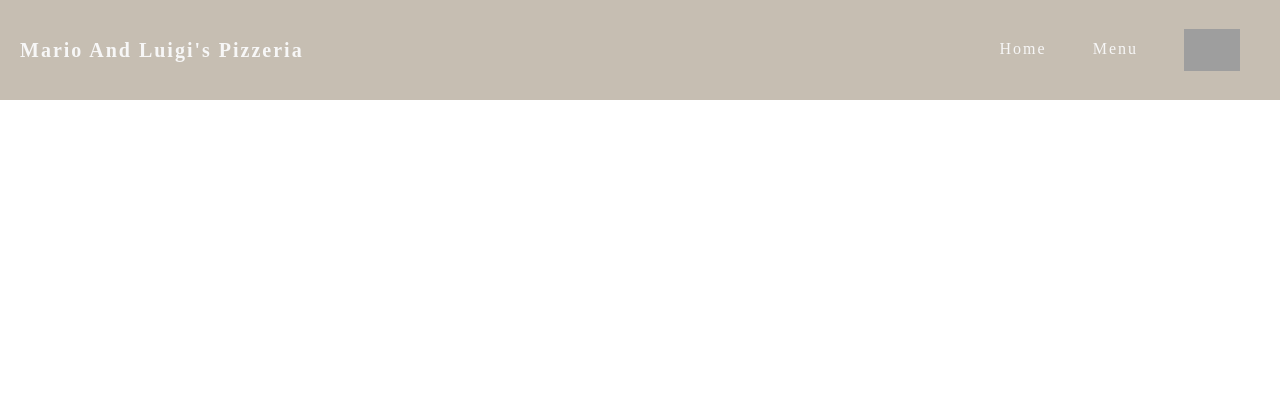
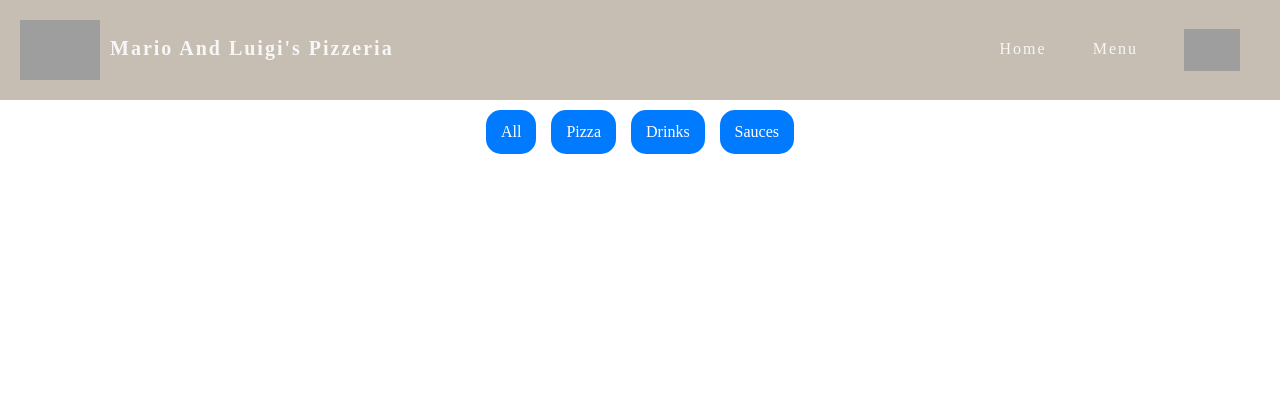
Before and after one commit to aleksandrxxv/Mario-And-Luigis-Pizzeria, a Flask app: page /menu in a window 1280 px wide. Shown: the top 420 px of the page. Before the commit the page ends 100 px from the top, so only its background shows below. Run offline with Flask 3, Linux system fonts and the light colour scheme; data that the repository does not hold is empty; some web fonts are replaced; grey boxes are pictures that could not be loaded.

Commit message:
Animations and a selector bar for products

```diff
--- a/app.py
+++ b/app.py
@@ -53,6 +53,15 @@ def index():
 def menu():
     all_items = MenuItem.query.all()
     return render_template('menu.html', items = all_items)
+
+@app.route('/menu/<type>')
+def menu_filter(type):
+    if type == "":
+        all_items = MenuItem.query.all()
+        return render_template('menu.html', items = all_items)
+    else:
+        filtered_items = MenuItem.query.filter_by(ItemType = type).all()
+        return render_template('menu.html', items = filtered_items)
 
 @app.route('/addtocart', methods = ['POST'])
 def addtocart():
--- a/static/style.css
+++ b/static/style.css
@@ -107,9 +107,7 @@ input[type="radio"]:checked + label.custom-radio {
 
 
 
-.menu-item:hover {
-    transform: scale(1.05);
-}
+
 .menu-item h1 {
     font-size: medium;
     color: #404040;
@@ -142,6 +140,10 @@ body {
     text-decoration: none;
     font-size: 50px;
     font-weight: 600;
+}
+.navbar-brand img {
+    height: 60px;
+    margin-right: 10px;
 }
 .navbar-brand:hover {
     color: #ff6347;
@@ -282,3 +284,56 @@ body {
     height: 50px;
     text-align: center;
 }
+
+/* Keyframes for a slower, more pronounced fade-in and slide-up effect */
+@keyframes fadeInUp {
+    0% {
+      opacity: 0;
+      transform: translateY(40px); /* Start further down for more visibility */
+    }
+    100% {
+      opacity: 1;
+      transform: translateY(0); /* End at original position */
+    }
+  }
+
+  .menu-item {
+    display: flex;
+    flex-direction: column;
+    justify-content: space-between;
+    background: #fff;
+    border: 1px solid #e0e0e0;
+    border-radius: 8px;
+    overflow: hidden;
+    text-align: center;
+    transition: transform 0.3s;
+    padding: 10px;
+    height: 100%;
+    opacity: 0; /* Start items as invisible */
+    animation: fadeInUp 0.3s ease forwards; /* Increased duration for slower animation */
+}
+
+.menu-item:hover {
+    transform: scale(1.05);
+}
+
+  /* Flexbox styling for filter bar */
+.items-selector {
+    display: flex;
+    flex-direction: row;
+    align-items: center;
+    gap: 15px;
+    justify-content: center;
+    margin-bottom: 10px;
+    margin-top: 10px;
+  }
+
+  .filter-button {
+    padding: 10px 15px;
+    text-decoration: none;
+    color: white;
+    background-color: #007bff;
+    border-radius: 15px;
+    cursor: pointer;
+    transition: background-color 0.3s ease;
+  }
--- a/templates/layout.html
+++ b/templates/layout.html
@@ -12,7 +12,7 @@
 </head>
 <body>
     <nav class="navbar1">
-        <a href="{{ url_for('index') }}" class="navbar-brand">Mario And Luigi's Pizzeria</a>
+        <a href="{{ url_for('index') }}" class="navbar-brand"><img src="https://dpznsagmfkgblxagagdm.supabase.co/storage/v1/object/sign/Website%20style/mario%20and%20luigi%20logo.png?token=eyJhbGciOiJIUzI1NiIsInR5cCI6IkpXVCJ9.eyJ1cmwiOiJXZWJzaXRlIHN0eWxlL21hcmlvIGFuZCBsdWlnaSBsb2dvLnBuZyIsImlhdCI6MTczMDQ1NzM3NiwiZXhwIjoxNzYxOTkzMzc2fQ.Foc0D9l8wuS92aeGJT_Bu_ywabukpKFcW2G5z0Xxh-0&t=2024-11-01T10%3A36%3A16.803Z" alt="">Mario And Luigi's Pizzeria</a>
         <ul class="navbar-navi">
             <li><a href="{{ url_for('index') }}">Home</a></li>
             <li><a href="{{ url_for('menu') }}">Menu</a></li>
--- a/templates/menu.html
+++ b/templates/menu.html
@@ -3,6 +3,12 @@
 {% block title %}Menu{% endblock %}
 
 {% block content %}
+<div class="items-selector">
+    <a class="filter-button" href="/menu">All</a>
+    <a class="filter-button" href="/menu/Pizza">Pizza</a>
+    <a class="filter-button" href="/menu/Drink">Drinks</a>
+    <a class="filter-button" href="/menu/Sauce">Sauces</a>
+</div>
 <div class="grid-containero">
     {% for item in items%}
     <div id="modalorder{{item.id}}" class="modal fade" role="dialog">
@@ -85,6 +91,16 @@
                 quantityInput.value = currentValue - 1;
             }
         }
+
+        document.addEventListener("DOMContentLoaded", function() {
+        const menuItems = document.querySelectorAll(".menu-item");
+        menuItems.forEach((item, index) => {
+          item.style.animation = `fadeInUp 0.6s ease forwards`;
+          item.style.animationDelay = `${index * 0.2}s`; /* Stagger delay by 0.2s */
+        });
+      });
+
     </script>
 
+
 {% endblock %}
--- a/templates/orders.html
+++ b/templates/orders.html
@@ -7,7 +7,7 @@
     <title>Orders</title>
 </head>
 <body>
-    <div class="grid-container">
+    <div class="grid-containero">
         {% for order in orders %}
         <div class="order-card">
             <h3>Name: {{ order.order_placer }}</h3>
```
